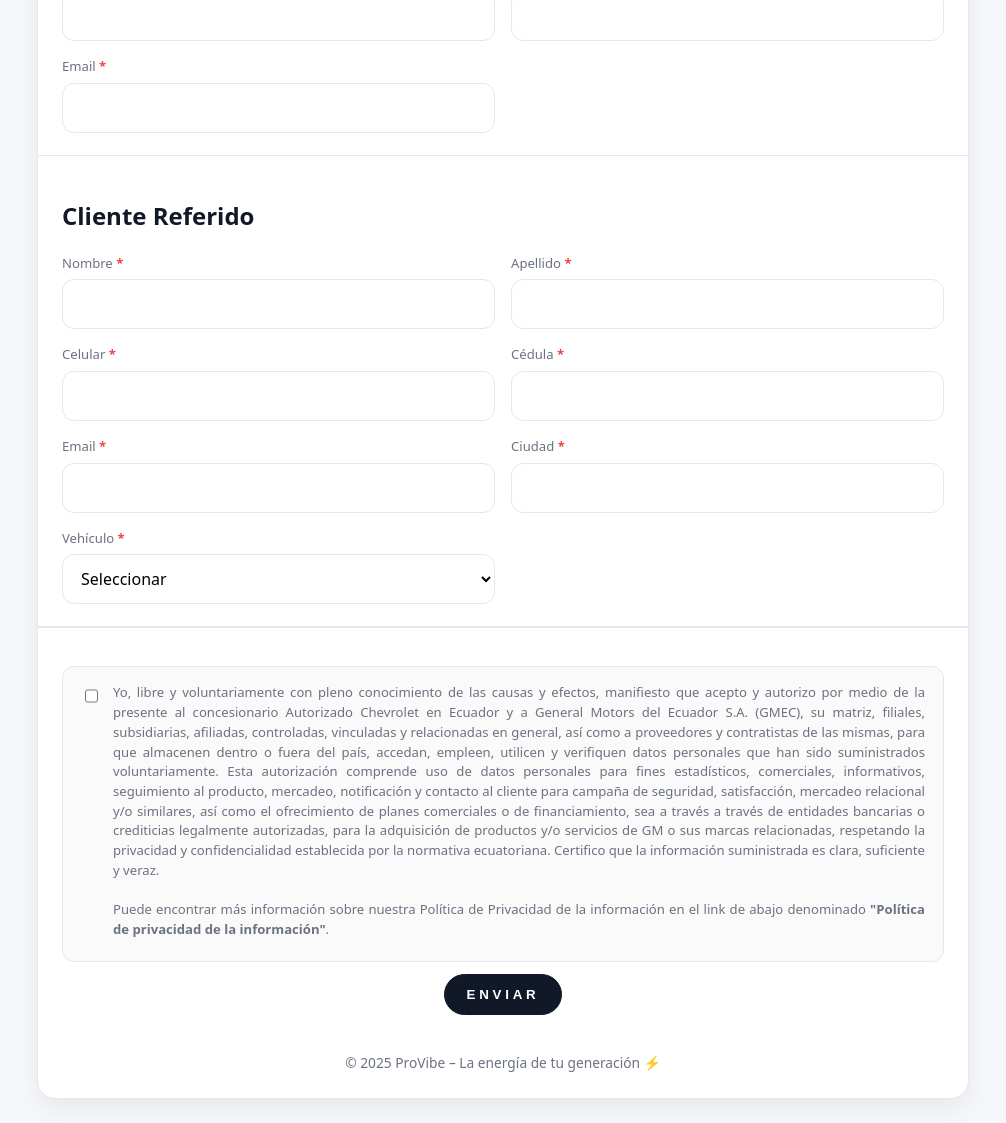
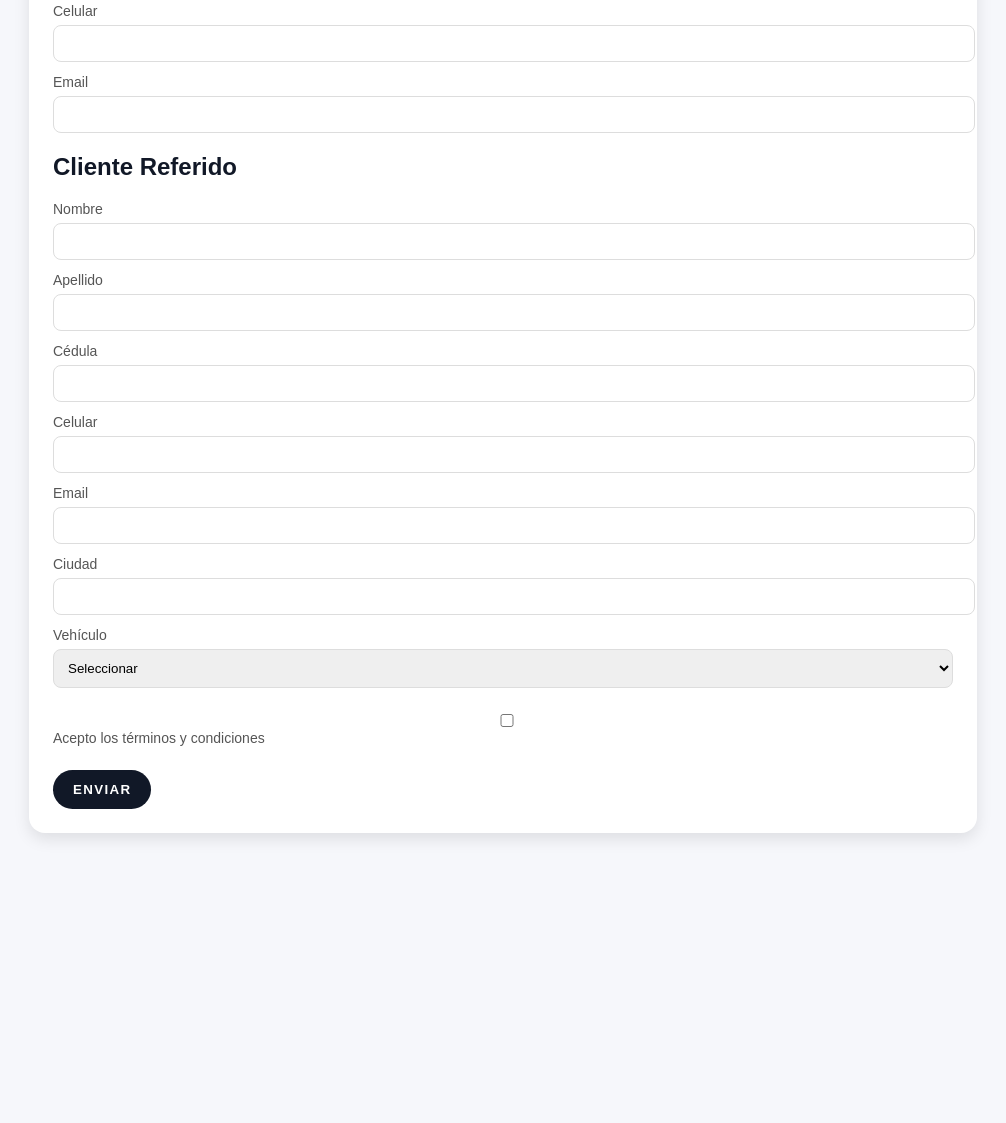
Before and after one commit to lgespinoza2-create/provibeform, a plain HTML site: page index.html in a window 1280 px wide. Shown: the part 480-1603 px from the top of the page, without its empty margins (137-1143 px from the left). After the commit the page ends 1353 px from the top, so only its background shows below. Drawn offline with Linux system fonts and the light colour scheme.

Commit message:
Update index.html

```diff
--- a/index.html
+++ b/index.html
@@ -5,188 +5,100 @@
   <meta name="viewport" content="width=device-width, initial-scale=1" />
   <title>PLAN REFIERE - ProVibe</title>
   <style>
-    :root{
-      --bg:#f6f7fb;
-      --card:#ffffff;
-      --ink:#111827;
-      --muted:#6b7280;
-      --line:#e5e7eb;
-      --primary:#111827;
-      --accent:#2563eb;
-      --radius:18px;
+    body {
+      font-family: Arial, sans-serif;
+      background: #f6f7fb;
+      margin: 0;
+      color: #111827;
     }
-    *{box-sizing:border-box}
-    html,body{height:100%}
-    body{
-      margin:0;
-      background:var(--bg);
-      color:var(--ink);
-      font-family: ui-sans-serif, system-ui, -apple-system, Segoe UI, Roboto, Helvetica, Arial;
-      line-height:1.5;
+    .wrap {
+      max-width: 900px;
+      margin: 40px auto;
+      background: white;
+      padding: 24px;
+      border-radius: 16px;
+      box-shadow: 0 6px 16px rgba(0,0,0,0.1);
     }
-    .wrap{
-      max-width: 980px;
-      margin: 40px auto;
-      padding: 24px;
+    header {
+      display: flex;
+      justify-content: space-between;
+      align-items: center;
+      border-bottom: 2px solid #e5e7eb;
+      padding-bottom: 12px;
+      margin-bottom: 24px;
     }
-    .card{
-      background: var(--card);
-      border:1px solid var(--line);
-      border-radius: var(--radius);
-      box-shadow: 0 10px 24px rgba(0,0,0,.06);
-      overflow:hidden;
+    header img {
+      width: 120px;
     }
-    header{
-      display:flex;
-      align-items:center;
-      justify-content:space-between;
-      gap:12px;
-      padding: 20px 28px;
-      border-bottom:1px solid var(--line);
+    h1 {
+      text-transform: uppercase;
+      letter-spacing: .1em;
     }
-    header img{
-      width:150px;
-      height:auto;
+    label {
+      display: block;
+      margin-top: 12px;
+      font-size: 14px;
+      color: #555;
     }
-    .title-block{
-      flex:1;
-      text-align:right;
+    input, select {
+      width: 100%;
+      padding: 10px;
+      border: 1px solid #ddd;
+      border-radius: 8px;
+      margin-top: 6px;
     }
-    .title-block h1{
-      margin:0;
-      font-size:clamp(22px,3vw,30px);
-      letter-spacing:.12em;
-      text-transform:uppercase;
-      color:var(--primary);
+    button {
+      margin-top: 24px;
+      padding: 12px 20px;
+      border: none;
+      background: #111827;
+      color: white;
+      border-radius: 999px;
+      cursor: pointer;
+      text-transform: uppercase;
+      letter-spacing: .1em;
+      font-weight: bold;
     }
-    .title-block span{
-      display:block;
-      font-size:.9rem;
-      color:var(--muted);
-      font-style:italic;
-    }
-    .blue-lightning{
-      color:#2563eb;
-      font-weight:bold;
-    }
-    .section{
-      padding: 22px 24px;
-      border-bottom:1px solid var(--line);
-    }
-    .grid{
-      display:grid;
-      grid-template-columns: repeat(12, 1fr);
-      gap:16px;
-    }
-    .field{grid-column: span 12;}
-    @media (min-width:640px){
-      .field.sm-6{grid-column: span 6}
-    }
-    label{
-      display:block;
-      font-size:.82rem;
-      color:var(--muted);
-      margin-bottom:6px;
-    }
-    input, select{
-      width:100%;
-      border:1px solid var(--line);
-      border-radius:12px;
-      padding:12px 14px;
-      font:inherit;
-      background:white;
-      outline:none;
-    }
-    input:focus, select:focus{
-      border-color:#cbd5e1;
-      box-shadow: 0 0 0 4px rgba(37,99,235,.08);
-    }
-    .required::after{
-      content:" *";
-      color:#ef4444;
-      font-weight:700;
-    }
-    .actions{
-      display:flex;
-      flex-direction:column;
-      align-items:center;
-      padding: 22px 24px 28px;
-      border-top:1px solid var(--line);
-    }
-    .btn{
-      appearance:none;
-      border:1px solid var(--primary);
-      background:var(--primary);
-      color:white;
-      padding:12px 22px;
-      border-radius: 999px;
-      font-weight:700;
-      letter-spacing:.28em;
-      text-transform:uppercase;
-      cursor:pointer;
-      margin-top:12px;
-    }
-    .consent{
-      margin-top: 16px;
-      background:#fafafa;
-      border:1px solid var(--line);
-      border-radius:12px;
-      padding:16px 18px;
-      font-size:.92rem;
-      color:#1f2937;
-      text-align:justify;
-    }
-    .consent label{
-      display:flex;
-      align-items:flex-start;
-      gap:12px;
-    }
-    .consent input[type="checkbox"]{
-      width:20px;height:20px;margin-top:3px;
-      accent-color: var(--accent);
-    }
-    .help{
-      padding:10px 24px 24px;
-      color:var(--muted);
-      font-size:.86rem;
-      text-align:center;
+    button:hover {
+      background: #2563eb;
     }
   </style>
 </head>
 <body>
   <div class="wrap">
-    <div class="card">
     <header>
-        <img src="logoprovibe.png" alt="Logo ProVibe" />
-        <div class="title-block">
+      <img src="logoprovibe.png" alt="Logo ProVibe">
       <h1>Plan Refiere</h1>
-          <span>Impulsando conexiones con energía <span class="blue-lightning">⚡</span> ProVibe</span>
-        </div>
     </header>
 
-      <section class="section">
+    <form id="proVibeForm">
       <h2>Referente</h2>
-        <div class="grid">
-          <div class="field sm-6"><label class="required" for="ref_nombre">Nombre</label><input id="ref_nombre" name="ref_nombre" type="text"></div>
-          <div class="field sm-6"><label class="required" for="ref_apellido">Apellido</label><input id="ref_apellido" name="ref_apellido" type="text"></div>
-          <div class="field sm-6"><label class="required" for="ref_cedula">Cédula</label><input id="ref_cedula" name="ref_cedula" type="text"></div>
-          <div class="field sm-6"><label class="required" for="ref_celular">Celular</label><input id="ref_celular" name="ref_celular" type="tel"></div>
-          <div class="field sm-6"><label class="required" for="ref_email">Email</label><input id="ref_email" name="ref_email" type="email"></div>
-        </div>
-      </section>
+      <label>Nombre</label>
+      <input type="text" id="ref_nombre" required>
+      <label>Apellido</label>
+      <input type="text" id="ref_apellido" required>
+      <label>Cédula</label>
+      <input type="text" id="ref_cedula" required>
+      <label>Celular</label>
+      <input type="text" id="ref_celular" required>
+      <label>Email</label>
+      <input type="email" id="ref_email" required>
 
-      <section class="section">
       <h2>Cliente Referido</h2>
-        <div class="grid">
-          <div class="field sm-6"><label class="required" for="cli_nombre">Nombre</label><input id="cli_nombre" name="cli_nombre" type="text"></div>
-          <div class="field sm-6"><label class="required" for="cli_apellido">Apellido</label><input id="cli_apellido" name="cli_apellido" type="text"></div>
-          <div class="field sm-6"><label class="required" for="cli_celular">Celular</label><input id="cli_celular" name="cli_celular" type="tel"></div>
-          <div class="field sm-6"><label class="required" for="cli_cedula">Cédula</label><input id="cli_cedula" name="cli_cedula" type="text"></div>
-          <div class="field sm-6"><label class="required" for="cli_email">Email</label><input id="cli_email" name="cli_email" type="email"></div>
-          <div class="field sm-6"><label class="required" for="cli_ciudad">Ciudad</label><input id="cli_ciudad" name="cli_ciudad" type="text"></div>
-          <div class="field sm-6">
-            <label class="required" for="cli_vehiculo">Vehículo</label>
-            <select id="cli_vehiculo" name="cli_vehiculo">
+      <label>Nombre</label>
+      <input type="text" id="cli_nombre" required>
+      <label>Apellido</label>
+      <input type="text" id="cli_apellido" required>
+      <label>Cédula</label>
+      <input type="text" id="cli_cedula" required>
+      <label>Celular</label>
+      <input type="text" id="cli_celular" required>
+      <label>Email</label>
+      <input type="email" id="cli_email" required>
+      <label>Ciudad</label>
+      <input type="text" id="cli_ciudad" required>
+      <label>Vehículo</label>
+      <select id="cli_vehiculo" required>
         <option value="">Seleccionar</option>
         <option>Chevrolet Onix</option>
         <option>Chevrolet Spark EUV</option>
@@ -195,25 +107,51 @@
         <option>Chevrolet N400</option>
         <option>Chevrolet Colorado</option>
       </select>
+
+      <label style="margin-top: 20px;">
+        <input type="checkbox" required> Acepto los términos y condiciones
+      </label>
+
+      <button type="submit">Enviar</button>
+    </form>
   </div>
-        </div>
-      </section>
 
-      <div class="actions">
-        <div class="consent">
-          <label>
-            <input type="checkbox" id="consent" name="consent">
-            <span>
-              Yo, libre y voluntariamente con pleno conocimiento de las causas y efectos, manifiesto que acepto y autorizo por medio de la presente al concesionario Autorizado Chevrolet en Ecuador y a General Motors del Ecuador S.A. (GMEC), su matriz, filiales, subsidiarias, afiliadas, controladas, vinculadas y relacionadas en general, así como a proveedores y contratistas de las mismas, para que almacenen dentro o fuera del país, accedan, empleen, utilicen y verifiquen datos personales que han sido suministrados voluntariamente. Esta autorización comprende uso de datos personales para fines estadísticos, comerciales, informativos, seguimiento al producto, mercadeo, notificación y contacto al cliente para campaña de seguridad, satisfacción, mercadeo relacional y/o similares, así como el ofrecimiento de planes comerciales o de financiamiento, sea a través a través de entidades bancarias o crediticias legalmente autorizadas, para la adquisición de productos y/o servicios de GM o sus marcas relacionadas, respetando la privacidad y confidencialidad establecida por la normativa ecuatoriana. Certifico que la información suministrada es clara, suficiente y veraz.
-              <br><br>
-              Puede encontrar más información sobre nuestra Política de Privacidad de la información en el link de abajo denominado <strong>"Política de privacidad de la información"</strong>.
-            </span>
-          </label>
-        </div>
-        <button class="btn" type="button">Enviar</button>
-      </div>
-      <div class="help">© 2025 ProVibe – La energía de tu generación <span class="blue-lightning">⚡</span></div>
-    </div>
-  </div>
+  <script>
+    document.getElementById("proVibeForm").addEventListener("submit", function(e) {
+      e.preventDefault();
+
+      const data = {
+        ref_nombre: document.getElementById("ref_nombre").value,
+        ref_apellido: document.getElementById("ref_apellido").value,
+        ref_cedula: document.getElementById("ref_cedula").value,
+        ref_celular: document.getElementById("ref_celular").value,
+        ref_email: document.getElementById("ref_email").value,
+        cli_nombre: document.getElementById("cli_nombre").value,
+        cli_apellido: document.getElementById("cli_apellido").value,
+        cli_cedula: document.getElementById("cli_cedula").value,
+        cli_celular: document.getElementById("cli_celular").value,
+        cli_email: document.getElementById("cli_email").value,
+        cli_ciudad: document.getElementById("cli_ciudad").value,
+        cli_vehiculo: document.getElementById("cli_vehiculo").value
+      };
+
+      fetch("https://script.google.com/macros/s/AKfycbzTRBZ6bOP8-l3Tw6kS6FQA7nlJ2VNFJ2yqqkckNl-dRExbWLKWXn6AcVUtMyZvuE1G/exec", {
+        method: "POST",
+        body: JSON.stringify(data)
+      })
+      .then(res => {
+        if (res.ok) {
+          alert("✅ Envío exitoso. Los datos fueron registrados correctamente.");
+          document.getElementById("proVibeForm").reset();
+        } else {
+          alert("⚠️ Error al enviar los datos. Intenta nuevamente.");
+        }
+      })
+      .catch(err => {
+        console.error(err);
+        alert("❌ Error de conexión al servidor.");
+      });
+    });
+  </script>
 </body>
 </html>
```
Lines whose indentation alone changed are shown as unchanged.
